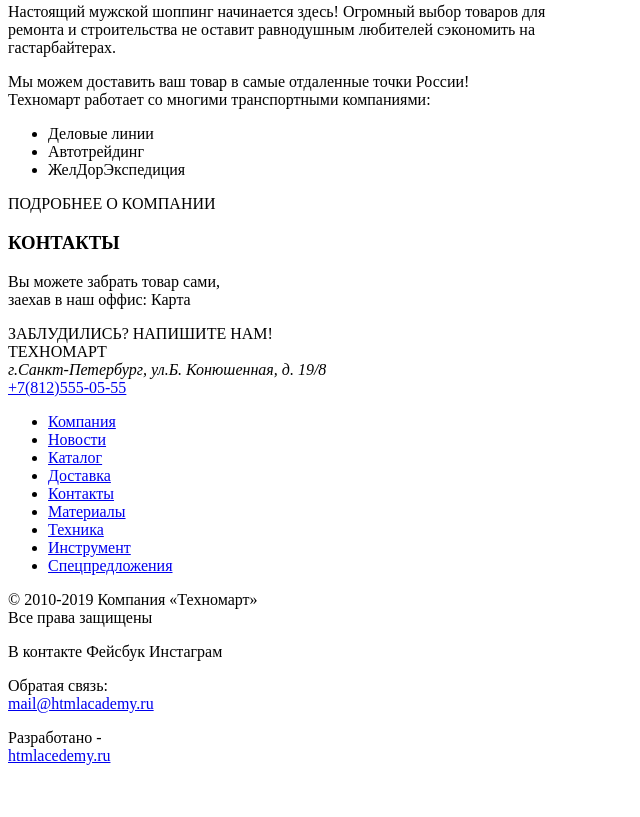
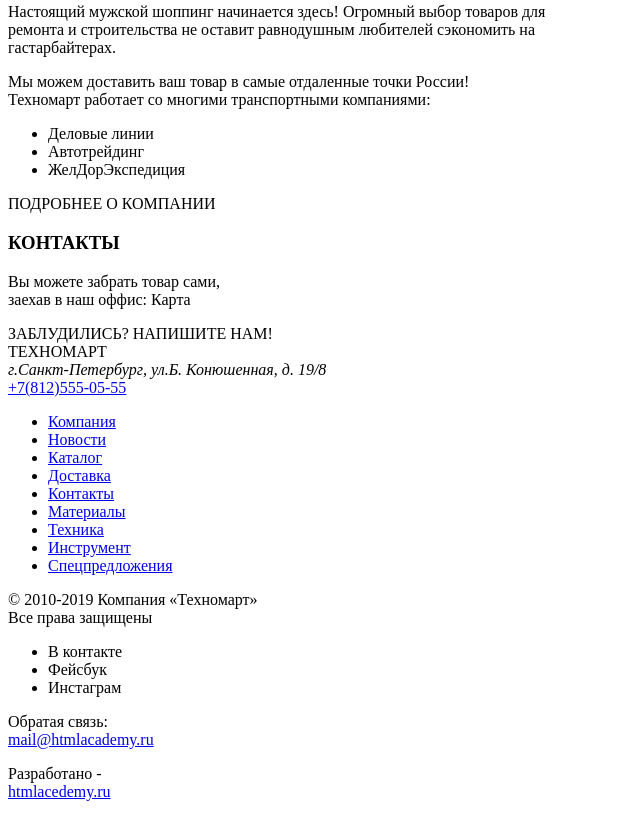
Before and after one commit to Legattto/1246367-technomart-28, a plain HTML site: page index.html in a window 1280 px wide. Shown: the part 611-1428 px from the top of the page, without its empty margins (0-640 px from the left). Before the commit the page ends 1392 px from the top, so only its background shows below. Drawn offline with Linux system fonts and the light colour scheme.

Commit message:
Еще правки

```diff
--- a/index.html
+++ b/index.html
@@ -16,7 +16,7 @@
           <li><a>Оформить заказ</a></li>
         </ul>
       </div>
-      <article>
+      <div>
         <h2>Контактная информация</h2>
         <p>
           Интернет магазин<br>
@@ -31,7 +31,7 @@
         </address>
         <a>Войти</a>
         <a>Регистрация</a>
-      </article>
+      </div>
       <nav class="main-navigate">
         <ul>
           <li><a>Главная</a></li>
@@ -102,11 +102,11 @@
           Все права защищены
         </p>
       </div>
-      <div class="socialweb-container">
-        <a>В контакте</a>
-        <a>Фейсбук</a>
-        <a>Инстаграм</a>
-      </div>
+    <ul>
+      <li><a>В контакте</a></li>
+      <li><a>Фейсбук</a></li>
+      <li><a>Инстаграм</a></li>
+    </ul>
     <p>
       Oбратая связь:<br />
       <a href="mail@htmlacademy.ru">mail@htmlacademy.ru</a>
```
Lines whose indentation alone changed are shown as unchanged.
